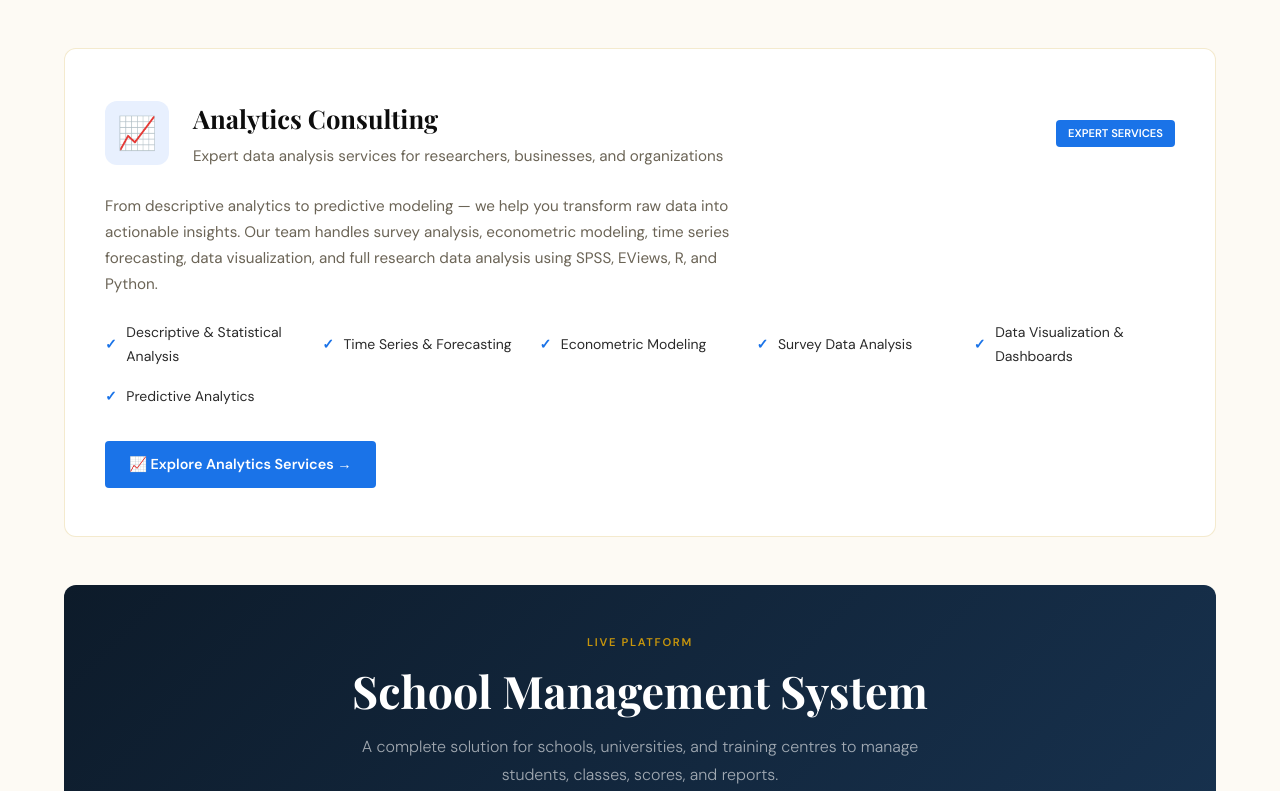
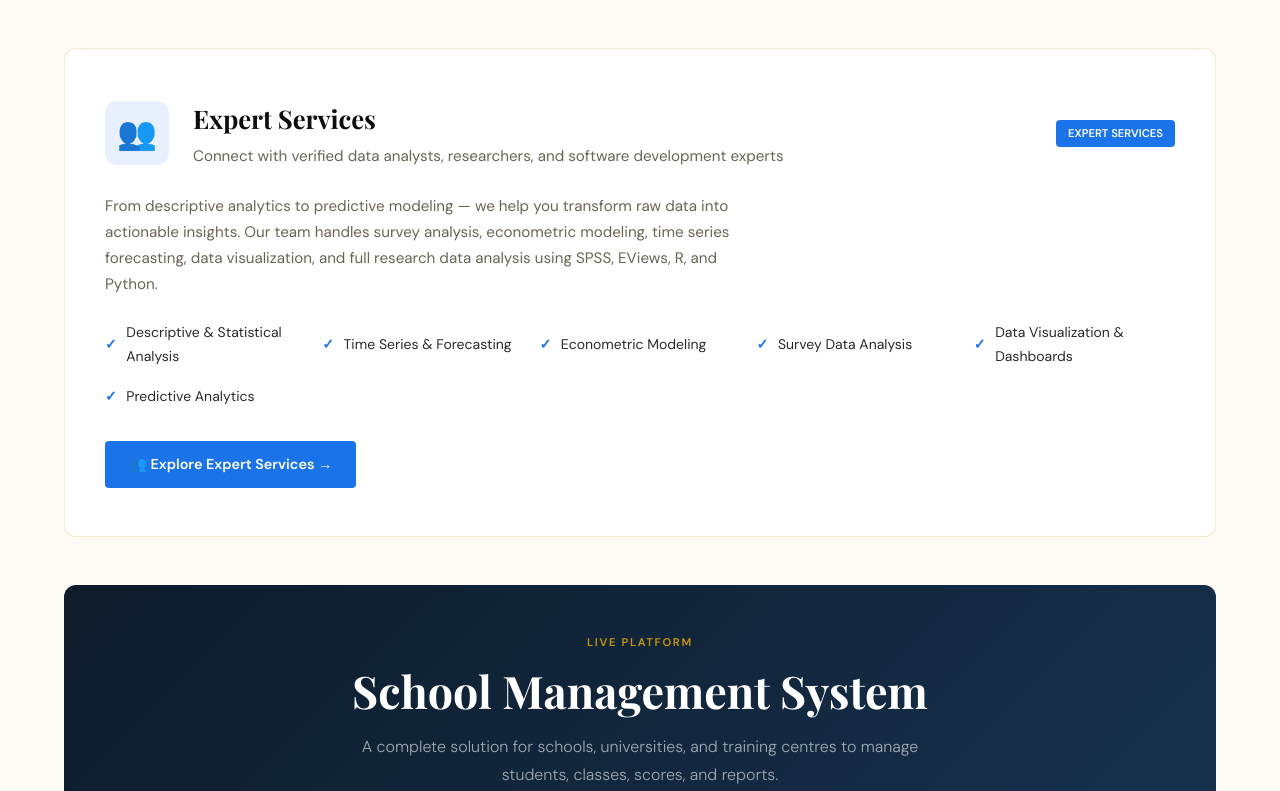
Before and after one commit to jesylvesterboy-source/my-website, a plain HTML site: page index.html in a window 1280 px wide. Shown: the part 1828-2619 px from the top of the page. Drawn offline with nearby package versions, Linux system fonts and the light colour scheme.

Commit message:
Update index.html

```diff
--- a/index.html
+++ b/index.html
@@ -563,7 +563,7 @@
       <a href="#" class="drop-trigger" onclick="toggleDropdown(event)">Services ▾</a>
       <div class="dropdown-content">
         <a href="#stats"><span class="drop-icon">📊</span> Statistical Analysis</a>
-        <a href="#analytics"><span class="drop-icon">📈</span> Analytics Consulting</a>
+        <a href="#experts"><span class="drop-icon">👥</span> Expert Services</a>
         <a href="#results"><span class="drop-icon">📊</span> School Management</a>
         <a href="#clean"><span class="drop-icon">🧹</span> Data Cleaning</a>
       </div>
@@ -643,13 +643,13 @@
     <a href="https://stats.eduxellence.org" target="_blank" class="domain-cta gold-cta">📊 Open Statistical Analysis →</a>
   </div>
 
-  <!-- 2. ANALYTICS -->
-  <div id="analytics" class="domain-section">
+  <!-- 2. EXPERTS -->
+  <div id="experts" class="domain-section">
     <div class="domain-header">
-      <div class="domain-icon blue">📈</div>
+      <div class="domain-icon blue">👥</div>
       <div>
-        <div class="domain-title">Analytics Consulting</div>
-        <div class="domain-sub">Expert data analysis services for researchers, businesses, and organizations</div>
+        <div class="domain-title">Expert Services</div>
+        <div class="domain-sub">Connect with verified data analysts, researchers, and software development experts</div>
       </div>
       <span class="domain-badge blue-badge">Expert Services</span>
     </div>
@@ -666,7 +666,7 @@
       <div class="domain-feature blue-check">Data Visualization &amp; Dashboards</div>
       <div class="domain-feature blue-check">Predictive Analytics</div>
     </div>
-    <a href="https://analytics.eduxellence.org" target="_blank" class="domain-cta blue-cta">📈 Explore Analytics Services →</a>
+    <a href="https://experts.eduxellence.org" target="_blank" class="domain-cta blue-cta">👥 Explore Expert Services →</a>
   </div>
 
   <!-- 3. RESULTS (School Management) -->
@@ -938,7 +938,7 @@
         <select id="cf-service">
           <option value="" disabled selected>Select a service</option>
           <option>Statistical Analysis (stats.eduxellence.org)</option>
-          <option>Analytics Consulting (analytics.eduxellence.org)</option>
+          <option>Expert Services (experts.eduxellence.org)</option>
           <option>School Management (results.eduxellence.org)</option>
           <option>Data Cleaning (clean.eduxellence.org)</option>
         </select>
@@ -965,7 +965,7 @@
   </p>
   <p style="margin-top:0.5rem; font-size:0.75rem; color:rgba(255,255,255,0.3);">
     <a href="https://stats.eduxellence.org" target="_blank" style="color:rgba(255,255,255,0.4);">stats</a> ·
-    <a href="https://analytics.eduxellence.org" target="_blank" style="color:rgba(255,255,255,0.4);">analytics</a> ·
+    <a href="https://experts.eduxellence.org" target="_blank" style="color:rgba(255,255,255,0.4);">experts</a> ·
     <a href="https://clean.eduxellence.org" target="_blank" style="color:rgba(255,255,255,0.4);">clean</a> ·
     <a href="https://results.eduxellence.org" target="_blank" style="color:rgba(255,255,255,0.4);">results</a>
   </p>
```
